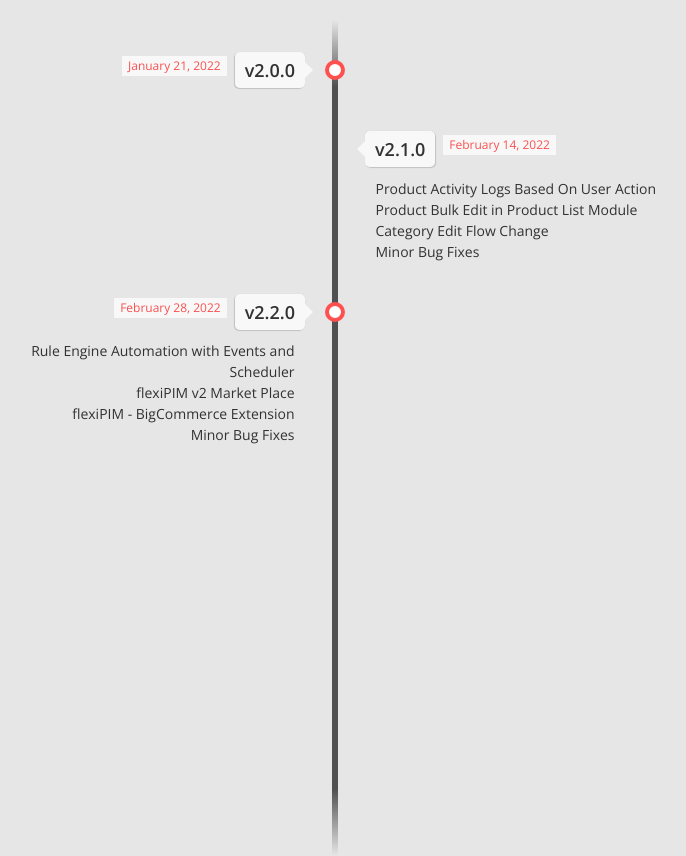
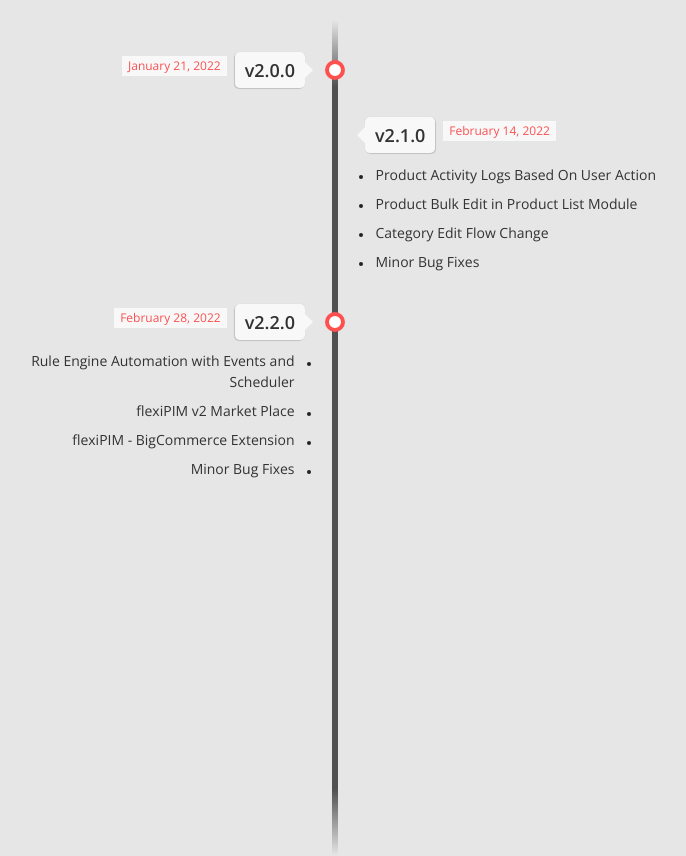
Before and after one commit to gitdckap/flexipim-roadmap, a plain HTML site: page index.html in a window 1280 px wide. Shown: the whole page, without its empty margins (305-991 px from the left). Drawn offline with nearby package versions, Linux system fonts and the light colour scheme.

Commit message:
Basic List with the bullets

```diff
--- a/index.html
+++ b/index.html
@@ -28,8 +28,6 @@
                 <span class="flag">v2.0.0</span>
                 <span class="time-wrapper"><span class="time">January 21, 2022</span></span>
             </div>
-            <div class="desc">
-            </div>
         </div>
     </li>
 
@@ -40,13 +38,12 @@
                 <span class="time-wrapper"><span class="time">February 14, 2022</span></span>
             </div>
             <div class="desc">
-                Product Activity Logs Based On User Action
-                <br/>
-                Product Bulk Edit in Product List Module
-                <br/>
-                Category Edit Flow Change
-                <br/>
-                Minor Bug Fixes
+                <ul>
+                    <li>Product Activity Logs Based On User Action</li>
+                    <li>Product Bulk Edit in Product List Module</li>
+                    <li>Category Edit Flow Change</li>
+                    <li>Minor Bug Fixes</li>
+                </ul>
             </div>
         </div>
     </li>
@@ -58,13 +55,12 @@
                 <span class="time-wrapper"><span class="time">February 28, 2022</span></span>
             </div>
             <div class="desc">
-                Rule Engine Automation with Events and Scheduler
-                <br/>
-                flexiPIM v2 Market Place
-                <br/>
-                flexiPIM - BigCommerce Extension
-                <br/>
-                Minor Bug Fixes
+                <ul>
+                    <li>Rule Engine Automation with Events and Scheduler</li>
+                    <li>flexiPIM v2 Market Place</li>
+                    <li>flexiPIM - BigCommerce Extension</li>
+                    <li>Minor Bug Fixes</li>
+                </ul>
             </div>
         </div>
     </li>
--- a/styles/roadmap.css
+++ b/styles/roadmap.css
@@ -29,11 +29,11 @@
     z-index: 5;
 }
 
-.timeline li {
+.timeline > li {
     padding: 1em 0;
 }
 
-.timeline li:after {
+.timeline > li:after {
     content: "";
     display: block;
     height: 0;
@@ -173,6 +173,47 @@ li.active .flag:before {
     margin: 1em 0 0 0.75em;
 }
 
+@media screen and (min-width: 660px) {
+    ul:not(.timeline), ol:not(.timeline)
+    {
+        list-style: none;
+    }
+}
+ul:not(.timeline), ol:not(.timeline) {
+    padding: 0;
+}
+ul:not(.timeline) li + li, ol:not(.timeline) li + li
+{
+    margin-top: 0.5rem;
+}
+
+ul:not(.timeline) > li, ol:not(.timeline) > li
+{
+    position: relative;
+}
+.direction-l ul:not(.timeline) > li::before, .direction-l ol:not(.timeline) > li::before
+{
+    position: absolute;
+    right: -1rem;
+    top: .7rem;
+    content: '';
+    width: .25rem;
+    height: .25rem;
+    border-radius: .25rem;
+    background: #222;
+}
+.direction-r ul:not(.timeline) > li::before, .direction-r ol:not(.timeline) > li::before
+{
+    position: absolute;
+    left: -1rem;
+    top: .7rem;
+    content: '';
+    width: .25rem;
+    height: .25rem;
+    border-radius: .25rem;
+    background: #222;
+}
+
 /* ================ Timeline Media Queries ================ */
 
 @media screen and (max-width: 660px) {
@@ -182,8 +223,12 @@ li.active .flag:before {
         padding: 4em 0 1em 0;
     }
 
-    .timeline li {
+    .timeline > li {
         padding: 2em 0;
+    }
+
+    ul:not(.timeline) {
+        list-style: disc;
     }
 
     .direction-l,
@@ -259,6 +304,7 @@ li.active .flag:before {
         -webkit-box-shadow: 0 0 1px rgba(0,0,0,0.20);
         -moz-box-shadow: 0 0 1px rgba(0,0,0,0.20);
         box-shadow: 0 0 1px rgba(0,0,0,0.20);
+        border-radius: 0.5rem;
 
         z-index: 15;
     }
@@ -272,6 +318,13 @@ li.active .flag:before {
         z-index: 15;
     }
 
+    ul:not(.timeline), ol:not(.timeline) {
+        list-style-position: inside;
+    }
+    .direction-l ul:not(.timeline) > li::before, .direction-l ol:not(.timeline) > li::before,
+    .direction-r ul:not(.timeline) > li::before, .direction-r ol:not(.timeline) > li::before {
+        display: none;
+    }
 }
 
 @media (min-width: 400px) AND (max-width: 660px) {
```
